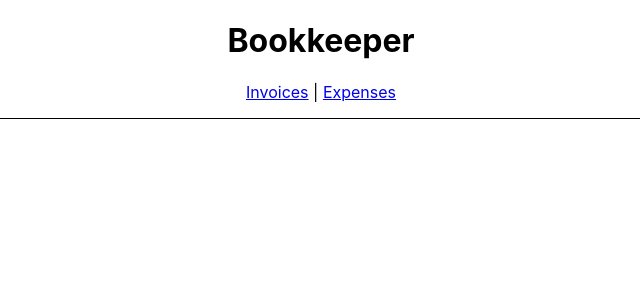
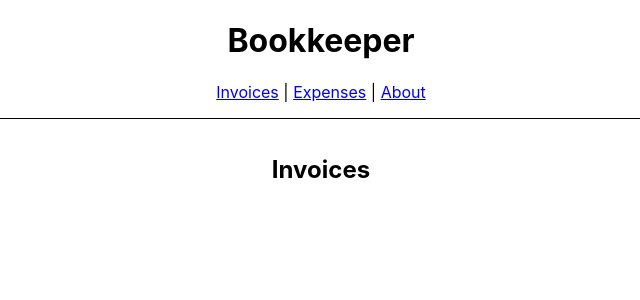
Before and after one commit to CoolDeveloper101/my-react-app, a React (Vite) app: page /invoices in a window 1280 px wide. Shown: the top 300 px of the page, without its empty margins (319-959 px from the left). Built offline with nearby package versions, Linux system fonts and the light colour scheme.

Commit message:
Add routes and layouts.

```diff
--- a/src/App.tsx
+++ b/src/App.tsx
@@ -1,6 +1,6 @@
 // import logo from './logo.svg'
 import './App.css'
-import { Link } from 'react-router-dom'
+import { Link, Outlet } from 'react-router-dom'
 
 function App() {
   return (
@@ -13,8 +13,10 @@
         }}
       >
         <Link to="/invoices">Invoices</Link> |{" "}
-        <Link to="/expenses">Expenses</Link>
+        <Link to="/expenses">Expenses</Link> | {" "}
+        <Link to="/about">About</Link>
       </nav>
+      <Outlet />
     </div>
   )
 }
--- a/src/main.tsx
+++ b/src/main.tsx
@@ -16,6 +16,7 @@
     <BrowserRouter>
       <Routes>
         <Route path="/" element={<App />}>
+          <Route path='' element={<h1>Home</h1>} />
           <Route path="expenses" element={<Expenses />} />
           <Route path="invoices" element={<Invoices />} />
         </Route>
```
